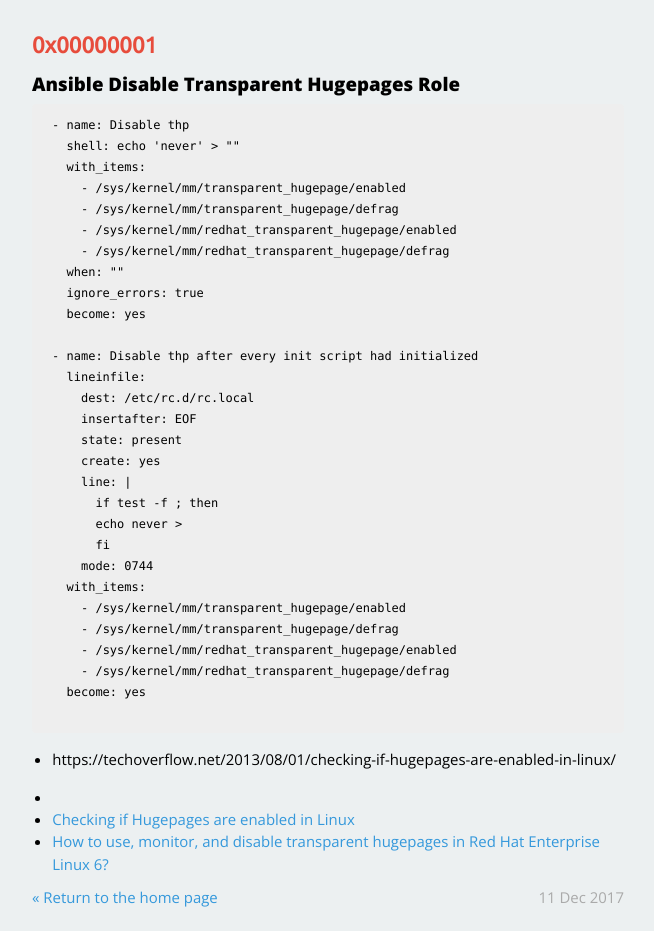
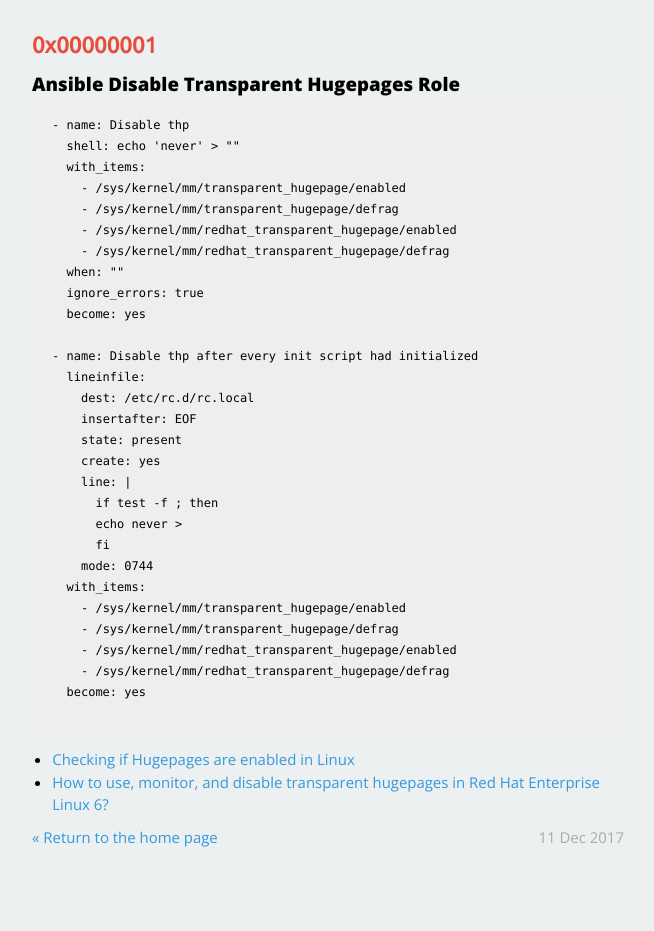
Before and after one commit to nasgoncalves/nasgoncalves.github.io, a Jekyll site: the page built from _posts/2017-12-11-ansible-disable-transparent-hugepages-role.markdown, in a window 1280 px wide. Shown: the whole page, without its empty margins (312-966 px from the left). Built offline with Jekyll 4.4.1, drawn with Linux system fonts in a browser that asks for light colours; Markdown is read by kramdown in place of the engine named in the settings; after the commit the page ends 900 px from its top, so only the background shows below that; part of the change alters nothing that is shown.

Commit message:
Post 2 refs fix

````diff
--- a/_posts/2017-12-11-ansible-disable-transparent-hugepages-role.markdown
+++ b/_posts/2017-12-11-ansible-disable-transparent-hugepages-role.markdown
@@ -36,10 +36,6 @@ date: 2017-12-11 00:00:01
 
 ```
 
-- https://techoverflow.net/2013/08/01/checking-if-hugepages-are-enabled-in-linux/
-
--
-
 
 * [Checking if Hugepages are enabled in Linux
 ][r1]
````
